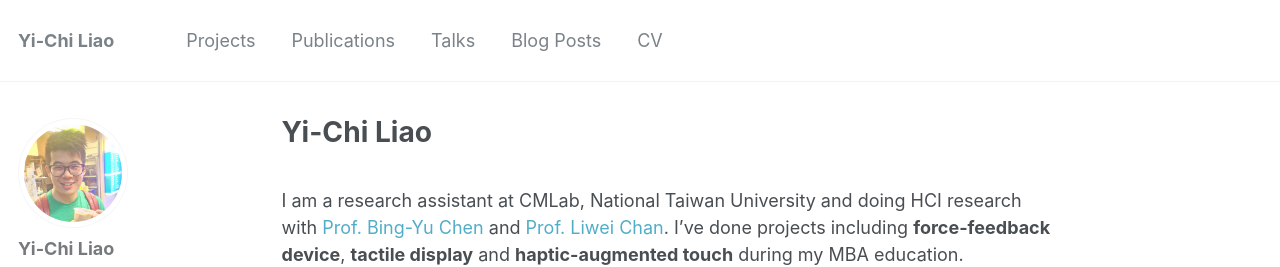
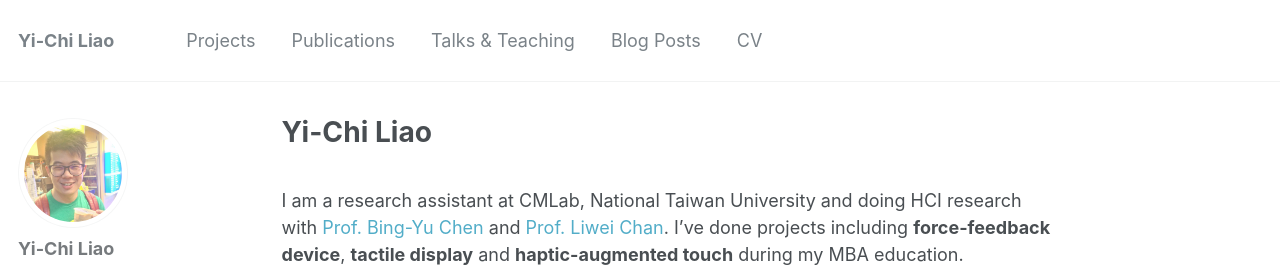
Before and after one commit to yichiliao/yichiliao.github.io, a Jekyll site: the page built from _pages/about.md, in a window 1280 px wide and 900 px high. Shown: the top 267 px of the window. Built offline with Jekyll 4.4.1, drawn with Linux system fonts in a browser that asks for light colours.

Commit message:
navigation bar

```diff
--- a/_data/navigation.yml
+++ b/_data/navigation.yml
@@ -6,7 +6,7 @@ main:
   - title: "Publications"
     url: /publications/
 
-  - title: "Talks"
+  - title: "Talks & Teaching"
     url: /talks/
 
   - title: "Blog Posts"
```
